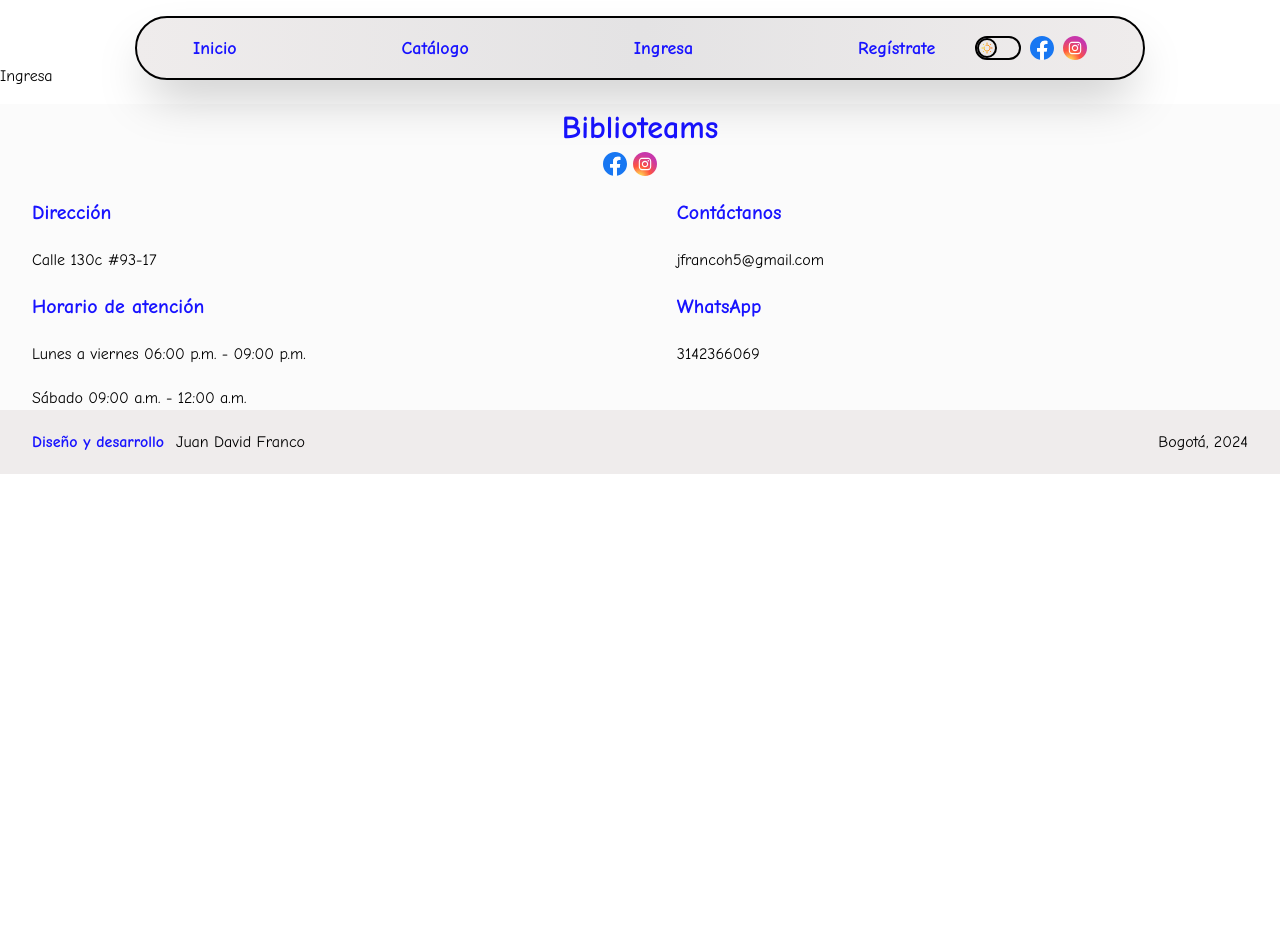
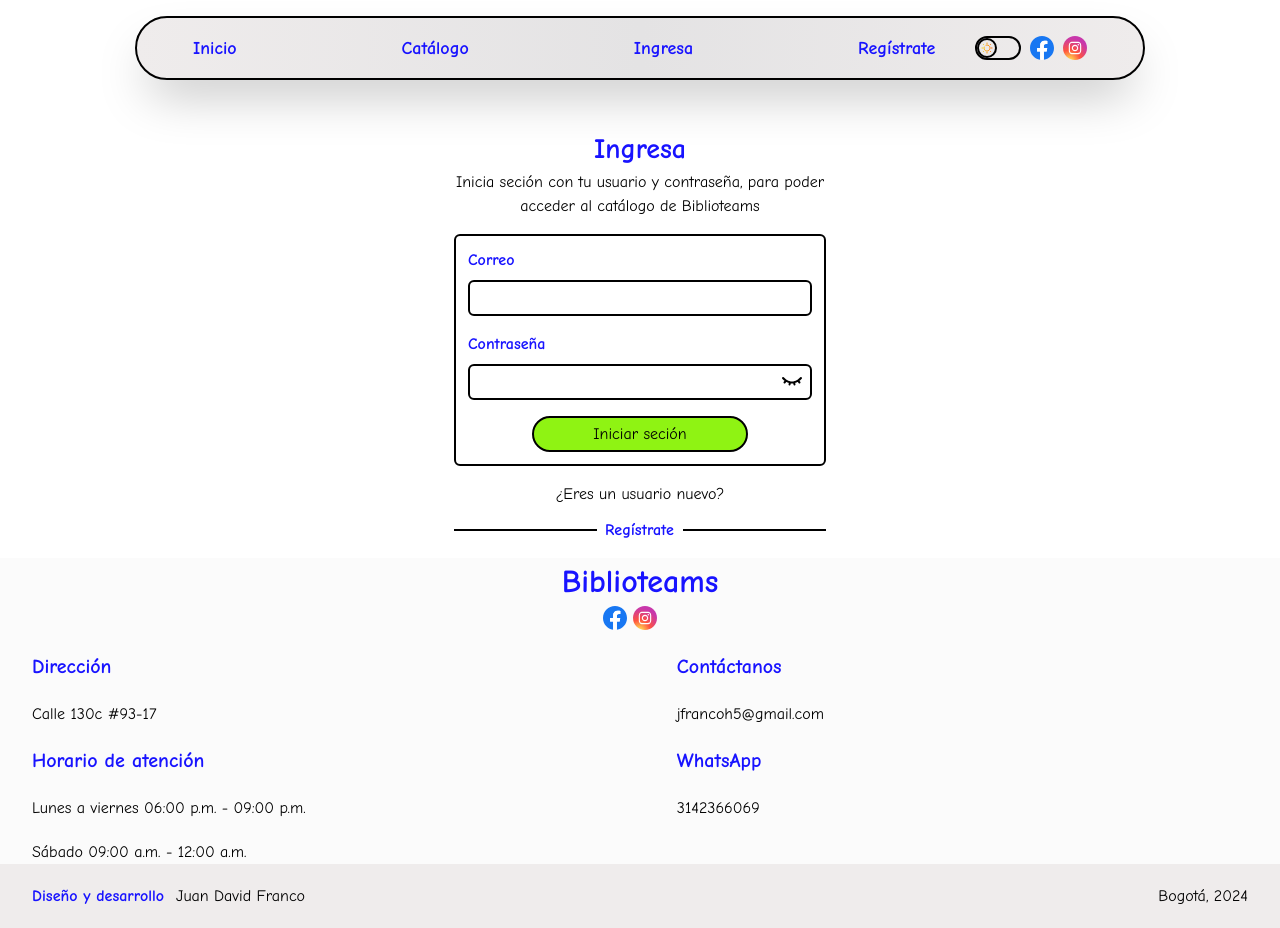
Before and after one commit to juan1988-tech/biblioteams, a React (Vite) app: page /ingresa in a window 1280 px wide. Before the commit the page ends 800 px from the top, so only its background shows below. Built offline with nearby package versions, Linux system fonts and the light colour scheme.

Commit message:
maquetacion pagina inicio de secion

```diff
--- a/src/App.tsx
+++ b/src/App.tsx
@@ -6,6 +6,7 @@ import BurguerButton from './components/BurguerButton/BurguerButton';
 import DarkBackground from './elements/DarkBackground/DarkBackground';
 import AsideHeader from './elements/AsideHeader/AsideHeader';
 import Cathalog from './pages/Cathalog/Cathalog';
+import SingIn from './pages/SingIn/SingIn';
 
 function App() {
   return (
@@ -18,7 +19,7 @@ function App() {
     <Routes>
       <Route path={"/"} element={<Home/>}/>
       <Route path={"/catalogo"} element={<Cathalog/>}/>
-      <Route path={"/ingresa"} element={<h1>Ingresa</h1>} />
+      <Route path={"/ingresa"} element={<SingIn/>} />
       <Route path={"/registrate"} element={<h1>Regístrate</h1>}/>
       <Route path={"*"} element={<h1>Error 404</h1>}/>
     </Routes>
--- a/src/components/CathalogBar/CathalogBar.tsx
+++ b/src/components/CathalogBar/CathalogBar.tsx
@@ -5,7 +5,7 @@ export default function CathalogBar() {
     <section className="h-76.5 flex flex-col bg-[url(/assets/images/searchbar/background-search-bar.jpg)] bg-no-repeat bg-cover justify-center max-tablet-hor:w-full max-tablet-hor:h-76.25 max-tablet-hor:bg-[url(/assets/images/searchbar/background-search-bar-tablet.jpg)]">
         <article className="flex flex-col h-auto mx-auto max-cellphone:w-11/12">
           <h1 className="text-font-h1-32 text-center font-semibold text-light-blue-button max-tablet-hor:text-font-h2-28 max-cellphone-hor:text-font-h3-24">Encuentra tu libro aquí</h1>
-          <CathalogSerachBar />
+          <CathalogSerachBar placeholder="Busca por título, autor o tema ..."/>
         </article>
     </section>
   )
--- a/src/components/CathalogSearchBar/CathalogSearchBar.tsx
+++ b/src/components/CathalogSearchBar/CathalogSearchBar.tsx
@@ -5,7 +5,7 @@ import SearcherSelector from "../../elements/SearcherSelector/SearcherSelector";
 import { useLocation } from "react-router-dom";
 import { classNamesChatalog,classNameHome } from "./data";
 
-const CathalogSerachBar:React.FC<FormCathalogProps> = () => {
+const CathalogSerachBar:React.FC<FormCathalogProps> = ({placeholder}) => {
   const [selector,setSelector] = useState<boolean>(false);
   const [searcherValue,setSearcherValue] = useState<string>('title');
   const [indicatorValue,setIndicatorValue] =useState<string>('Título');
@@ -46,11 +46,11 @@ const CathalogSerachBar:React.FC<FormCathalogProps> = () => {
   return (
      <section className="flex flex-col w-full">
      <form className={(pathname==="/catalogo")?classNamesChatalog.clasNameForm:classNameHome.clasNameForm}>
-       <input type="text" className={(pathname==="/catalogo")?classNamesChatalog.classNameInput:classNameHome.classNameInput} placeholder="Resultado libro"/>
+       <input type="text" className={(pathname==="/catalogo")?classNamesChatalog.classNameInput:classNameHome.classNameInput} placeholder={placeholder}/>
        <section className="flex">
        <ButtonCathalogSearch onClickEvent={handleChangeSelector}/>
        <button className={(pathname==="/catalogo")?classNamesChatalog.classNameButton:classNameHome.classNameButton} onClick={onCloseSearcher}>
-          <img className="w-4 h-4" src={(pathname==="/catalogo"?classNamesChatalog.imageSrc:classNameHome.imageSrc)} alt="Buscar libro"/>
+        <img className="w-4 h-4" src={(pathname==="/catalogo"?classNamesChatalog.imageSrc:classNameHome.imageSrc)} alt="Buscar libro"/>
         </button>
       </section>
       {
--- a/src/components/CathalogSearchBar/types.ts
+++ b/src/components/CathalogSearchBar/types.ts
@@ -1,6 +1,5 @@
 export type FormCathalogProps ={
-  classNameForm?: string;
-  classNameInput?: string;
+  placeholder: string
 }
 
 export interface classNameCathalogSearch{
--- a/src/elements/AsideHeaderFilter/AsideHeaderFilter.tsx
+++ b/src/elements/AsideHeaderFilter/AsideHeaderFilter.tsx
@@ -8,12 +8,12 @@ const AsideHeaderFilter = () =>{
     const handleToggleBackground = useToggleContextUX((state)=>state.onChangeBackground);
     const handleToggleAsideFilter = useToggleContextUX((state)=>state.onChangeAsideFilter);
 
-    const [asideClassName,setAsideClassName] = useState<string>("w-2/4 h-full bg-white-font tablet-hor:hidden flex flex-col items-center justify-center z-20 fixed top-0 left-[100%] transition-all duration-1000 max-cellphone:items-start max-cellphone-hor:w-2/3");
+    const [asideClassName,setAsideClassName] = useState<string>("w-2/4 h-full bg-white-font tablet-hor:hidden flex flex-col items-center justify-center z-30 fixed top-0 left-[100%] transition-all duration-1000 max-cellphone:items-start max-cellphone-hor:w-2/3");
 
     useEffect(()=>{
     ((toggleAsideFilter===true)
-    ?setAsideClassName("w-2/4 h-full bg-white-font tablet-hor:hidden flex flex-col items-center p-4 z-20 fixed top-0 left-[50%] transition-all duration-1000 max-cellphone:items-start max-cellphone-hor:w-2/3 max-cellphone-hor:left-[40%] max-cellphone:left-[34%] max-cellphone:w-2/3")
-    :setAsideClassName("w-2/4 h-full bg-white-font tablet-hor:hidden flex flex-col items-center p-4 z-20 fixed top-0 left-[100%] transition-all duration-1000 max-cellphone:items-start max-cellphone-hor:w-2/3"))
+    ?setAsideClassName("w-2/4 h-full bg-white-font tablet-hor:hidden flex flex-col items-center p-4 z-30 fixed top-0 left-[50%] transition-all duration-1000 max-cellphone:items-start max-cellphone-hor:w-2/3 max-cellphone-hor:left-[40%] max-cellphone:left-[34%] max-cellphone:w-2/3")
+    :setAsideClassName("w-2/4 h-full bg-white-font tablet-hor:hidden flex flex-col items-center p-4 z-30 fixed top-0 left-[100%] transition-all duration-1000 max-cellphone:items-start max-cellphone-hor:w-2/3"))
   },[toggleAsideFilter])
 
     const onCloseAsideFilter = (e:React.MouseEvent) =>{
--- a/src/pages/Cathalog/Cathalog.tsx
+++ b/src/pages/Cathalog/Cathalog.tsx
@@ -29,8 +29,7 @@ const Cathalog = () => {
         </aside>
         <header className="flex col-span-8 col-start-4 col-end-12 justify-self-start max-tablet-hor:col-start-1 max-tablet-hor:col-end-5
         max-tablet:items-center max-tablet:col-span-4 max-tablet:justify-center max-cellphone:col-span-full max-cellphone:w-full">
-          <CathalogSerachBar  classNameForm="flex border-2 w-150 border-black items-center min-w-72 h-9 mt-6 rounded-full relative px-1 ml-4 max-tablet:m-0
-            max-cellphone-hor:w-full justify-between"/>
+          <CathalogSerachBar  placeholder="Resultado libro ..."/>
           <SelectCathalog label="Ordenar por"
             selectName="order-book"
             selectClassName="flex flex-col w-37 relative  max-tablet-hor:ml-4 max-tablet:hidden"/>
--- /dev/null
+++ b/src/pages/SingIn/SingIn.tsx
@@ -0,0 +1,40 @@
+import { useState } from "react"
+import { Link } from "react-router-dom"
+
+export default function SingIn() {
+  const [showPassword,setShowPassword] = useState<boolean>(false)
+
+  return (
+    <main className="flex flex-col  mx-auto mt-16 w-93 max-cellphone:w-11/12">
+      <h1 className="text-tittle-blue text-font-h2-28 font-bold text-center">Ingresa</h1>
+      <p className="text-center">Inicia seción con tu usuario y contraseña, para poder acceder al catálogo de Biblioteams</p>
+      <form className="w-full flex flex-col rounded-md border-2 border-black p-3 mt-4">
+        <label className="flex flex-col w-full">
+            <span className="text-tittle-blue font-bold">Correo</span>
+            <input type="email" name="email" className="appearance-none mt-2 w-full h-9 border-2 border-black rounded-md" autoComplete="email"/>
+        </label>
+        <label className="flex flex-col w-full mt-4 relative">
+            <span className="text-tittle-blue font-bold">Contraseña</span>
+            <input type={showPassword?"text":"password"} name="password" className="appearance-none mt-2 w-full h-9 border-2 border-black rounded-md" autoComplete="password"/>
+            <button className="w-6 h-6 absolute right-2 top-9"
+                type="button"
+                onMouseDown={()=>setShowPassword(true)}
+                onMouseUp={()=>setShowPassword(true)}
+                onClick={()=>setShowPassword(true)}
+                onMouseLeave={()=>setShowPassword(false)}
+                >
+                <img src={showPassword?"/assets/show-password.svg":"/assets/hide-password.svg"}/>
+            </button>
+        </label>
+        <button type="submit" className="h-9 block text-center w-54 bg-green-light-button rounded-full border-black border-2 mt-4 mx-auto
+        hover:bg-main-black hover:text-white-font hover:duration-400">Iniciar seción</button>
+      </form>
+      <p className="mt-4 text-center">¿Eres un usuario nuevo?</p>
+      <section className="grid grid-cols-[1fr_70px_1fr] items-center mt-3 gap-x-2">
+        <hr className="align-middle border border-black"/>
+        <Link to="/registrate" className="text-tittle-blue font-bold ">Regístrate</Link>
+        <hr className="align-middle border border-black"/>
+      </section>
+    </main>
+  )
+}
```
Also changed, not shown: public/assets/hide-password.svg (added), public/assets/show-password.svg (added).
